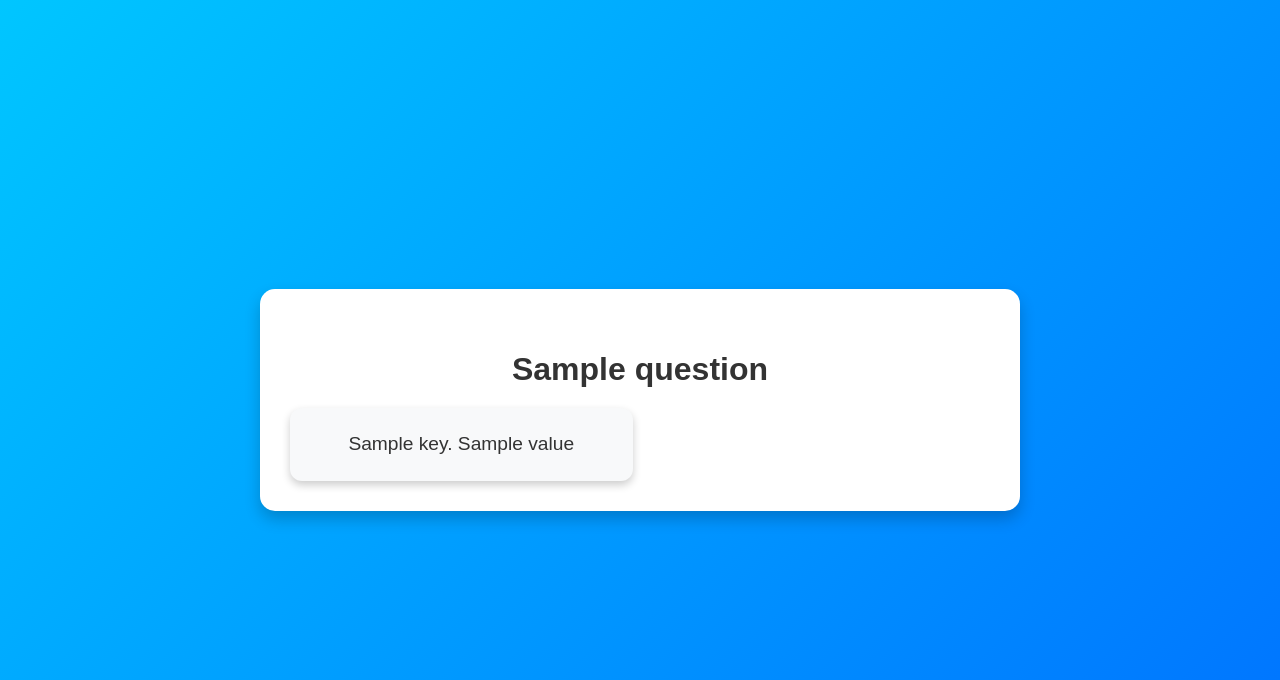
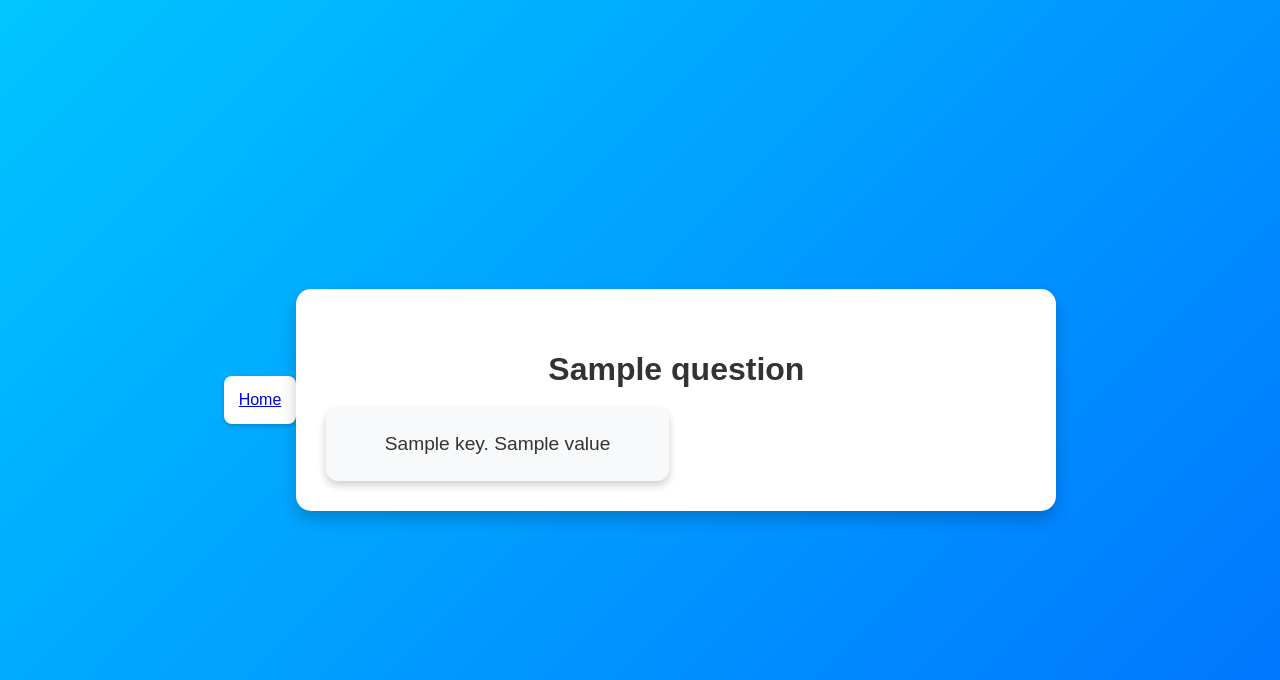
Before and after one commit to hussainashiqktk/TestThySelf, a Flask app: template templates/index.html in a window 1280 px wide. Shown: the top 680 px of the page. Run offline with Flask 3, Linux system fonts and the light colour scheme; the template is opened without the code that fills it: most values are stand-ins (such as "Sample title", 1, 10 or a date in 2020).

Commit message:
added home button in nav bar

```diff
--- a/templates/index.html
+++ b/templates/index.html
@@ -5,13 +5,16 @@
     <meta name="viewport" content="width=device-width, initial-scale=1.0">
     <title>Quiz App</title>
     <link rel="stylesheet" href="{{ url_for('static', filename='style.css') }}">
-    <script>
-        function submitForm() {
-            document.getElementById("quizForm").submit();
-        }
-    </script>
 </head>
 <body>
+    <!-- Navigation Bar -->
+    <nav class="navbar">
+        <ul>
+            <li><a href="{{ url_for('home') }}">Home</a></li>
+            <!-- Add more links here if needed -->
+        </ul>
+    </nav>
+
     <div class="quiz-container">
         <form id="quizForm" method="POST" action="{{ url_for('question', index=index) }}">
             <div id="question">
@@ -27,5 +30,11 @@
             </div>
         </form>
     </div>
+
+    <script>
+        function submitForm() {
+            document.getElementById("quizForm").submit();
+        }
+    </script>
 </body>
 </html>
```
